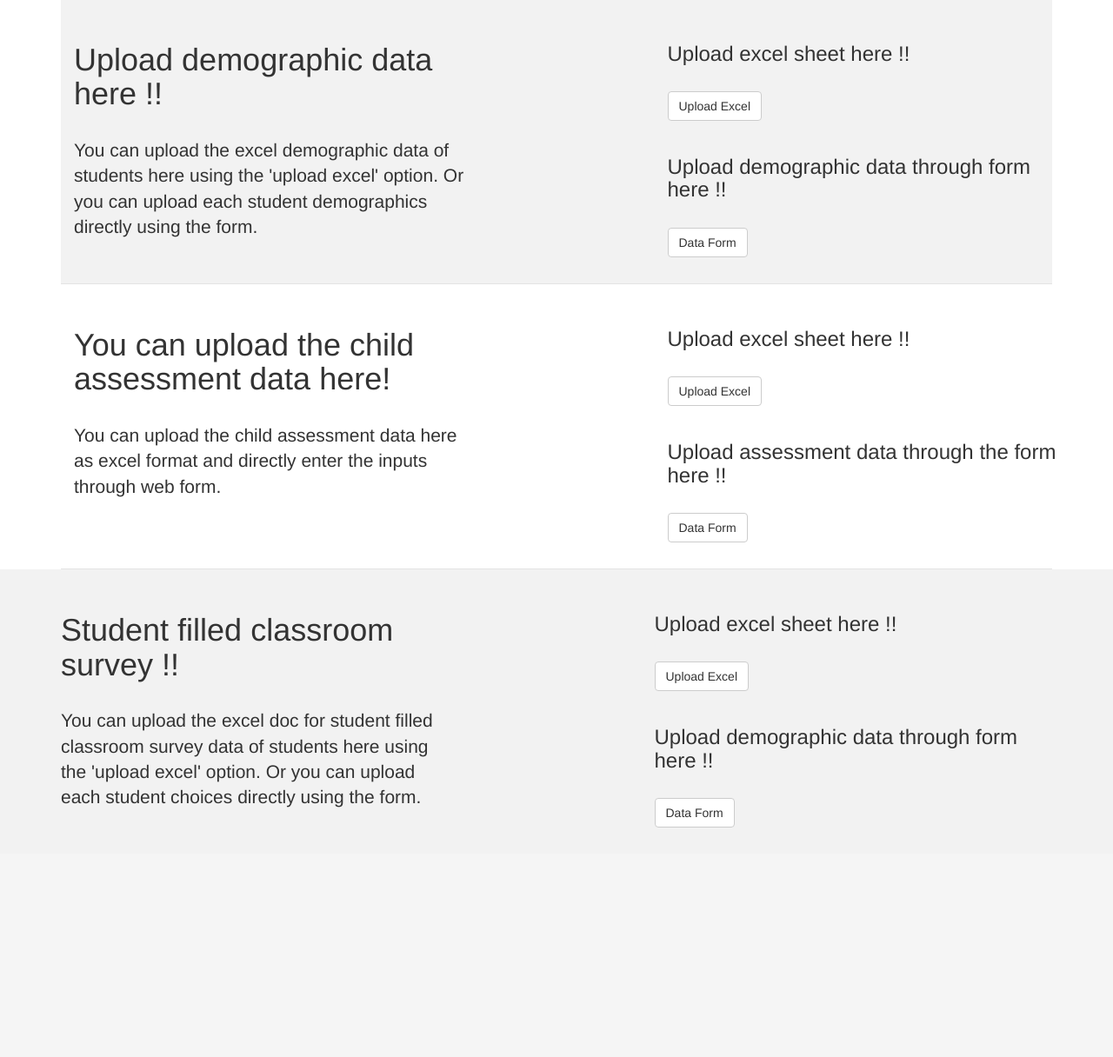
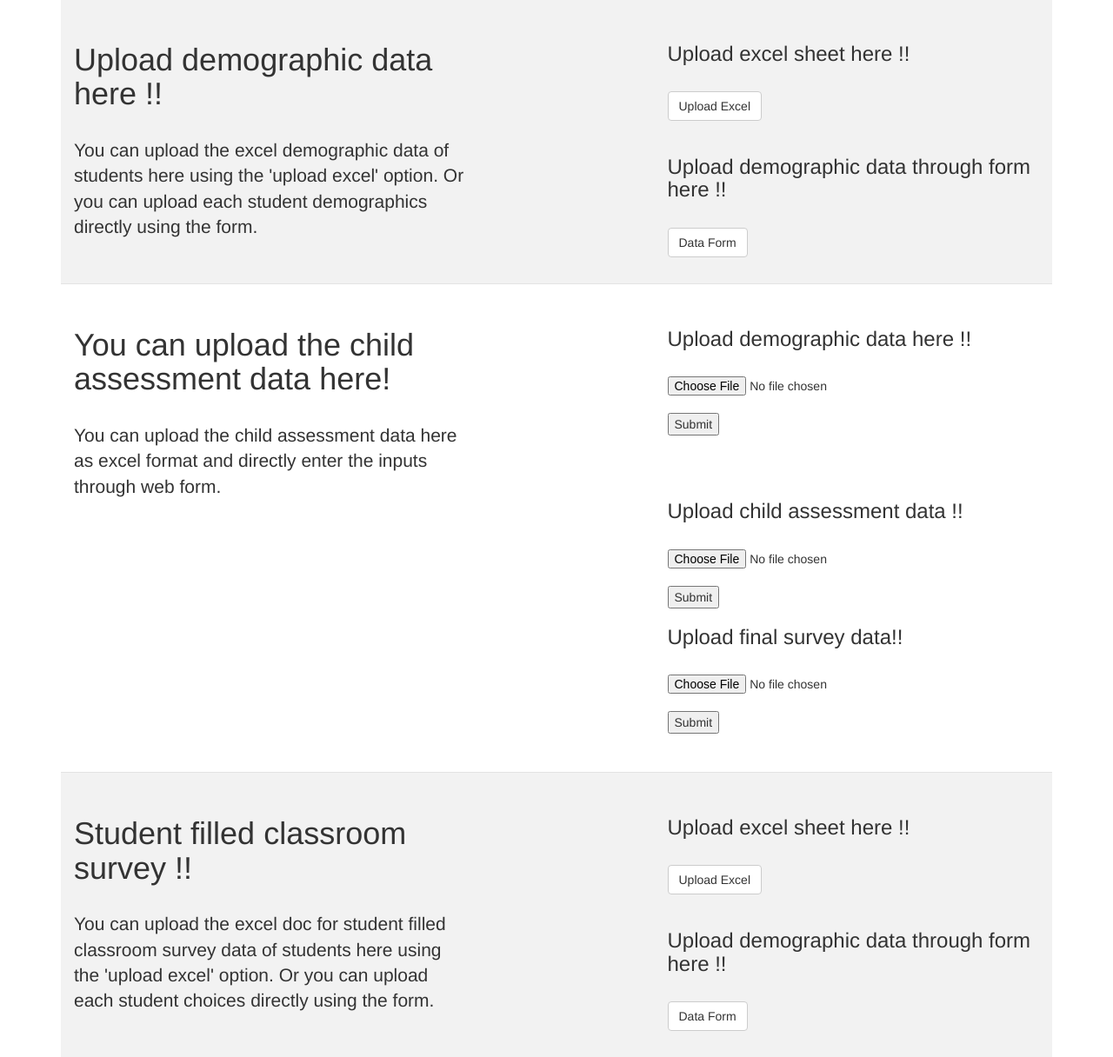
Before and after one commit to Hyderabad2017/team-4, a PHP site: page /home_member.php?name=1 in a window 1280 px wide. Shown: the part 141-1357 px from the top of the page at 87% size. Before the commit the page ends 1093 px from the top, so only its background shows below. Run offline with PHP 8.4, Linux system fonts and the light colour scheme; some libraries are stand-ins or nearby versions.

Commit message:
Add files via upload

```diff
--- a/home_member.php
+++ b/home_member.php
@@ -87,11 +87,23 @@
                 </div>
 
                 <div class="col-lg-5 col-lg-offset-2 col-sm-6">
-                  <h3 class="section-heading">Upload excel sheet here !!</h3>
-                  <button class="btn btn-default" >Upload Excel</button> <br/><br/>
-                  <h3 class="section-heading">Upload assessment data through the form here !!</h3>
-                  <button class="btn btn-default" >Data Form</button>
-                </div>
+                  <h3 class="section-heading">Upload demographic data here !!</h3>
+                  <form name="import" method="post" enctype="multipart/form-data" action="demographicbackend.php">
+                  <input type="file" name="file" /><br />
+                  <input type="submit" name="submit" value="Submit" />
+                  </form>
+
+
+                 <br/><br/>
+                  <h3 class="section-heading">Upload child assessment data !!</h3>
+                  <form name="import" method="post" enctype="multipart/form-data" action="childassessmentbackend.php">
+                  <input type="file" name="file2" /><br />
+                  <input type="submit" name="submit" value="Submit" />
+                  </form>
+                  <h3 class="section-heading">Upload final survey data!!</h3>
+                  <form name="import" method="post" enctype="multipart/form-data" action="surverybackend.php">
+                  <input type="file" name="file3" /><br />
+                  <input type="submit" name="submit" value="Submit" />
 
             </div>
 
```
